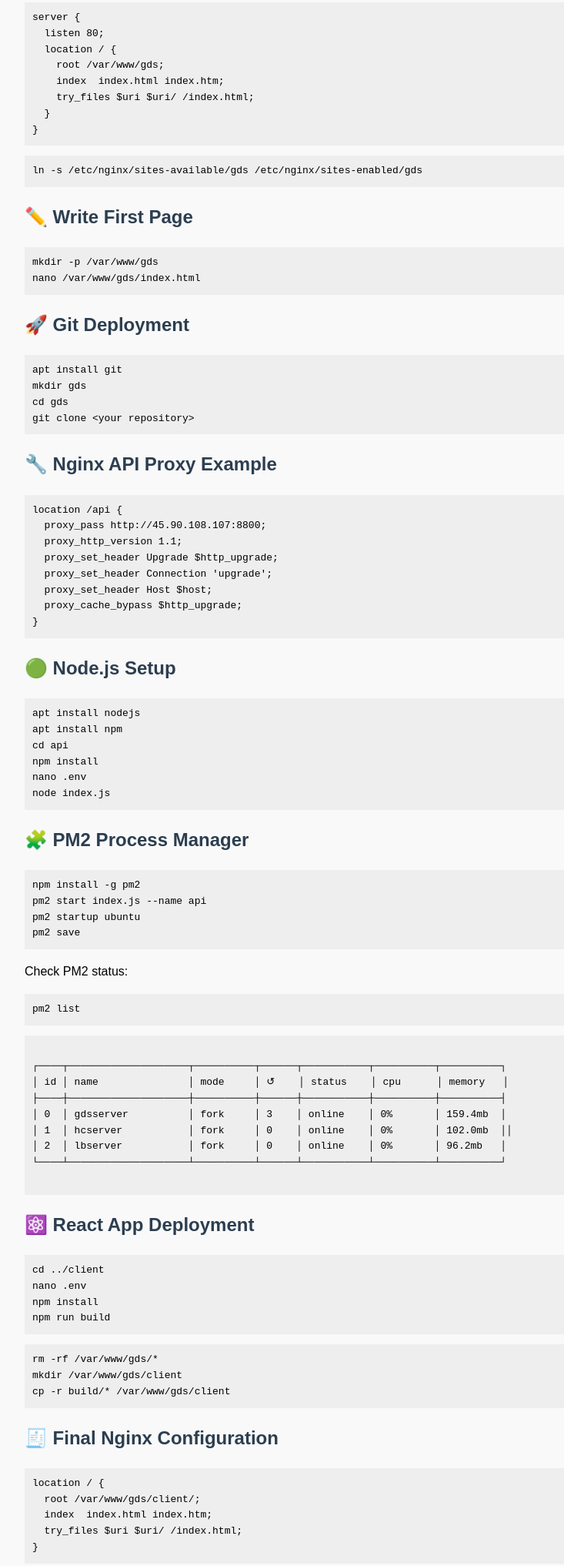
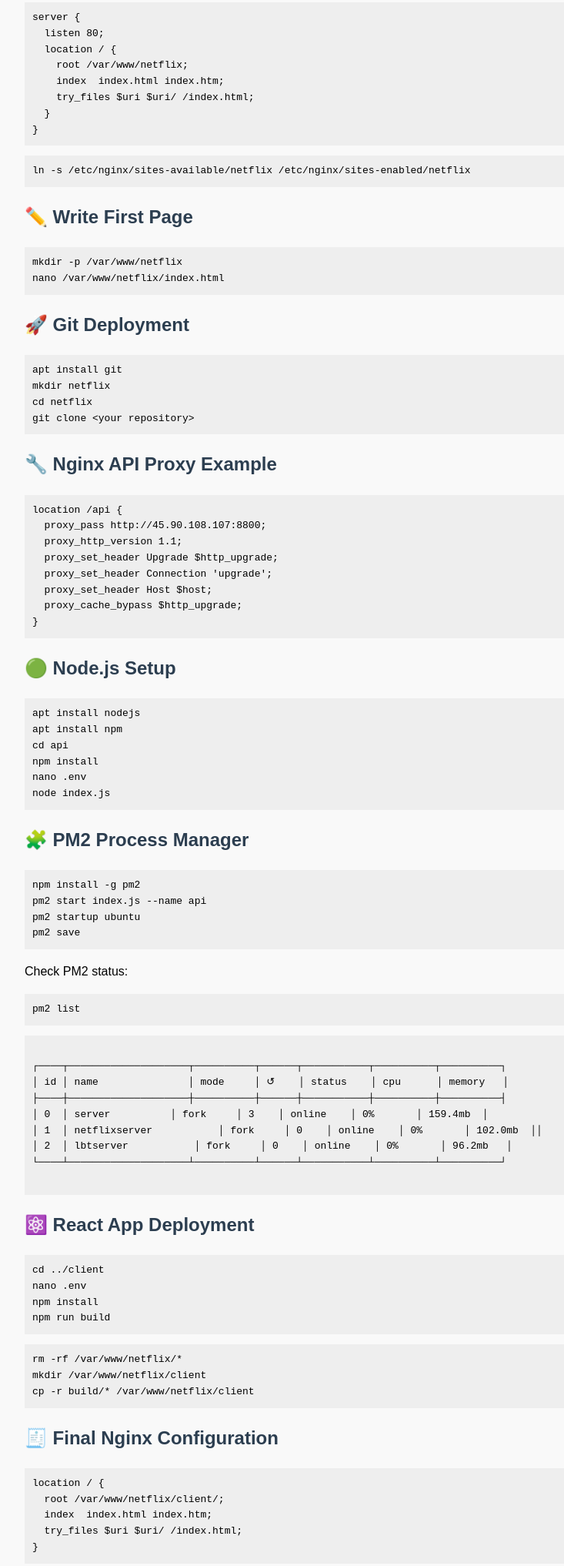
Before and after one commit to hemavmane/Portfolio, a plain HTML site: page blog.html in a window 1280 px wide. Shown: the part 1547-3581 px from the top of the page at 77% size, without its empty margins (208-941 px from the left). Drawn offline with Linux system fonts and the light colour scheme.

Commit message:
Update blog.html

```diff
--- a/blog.html
+++ b/blog.html
@@ -77,25 +77,25 @@ ufw allow "Nginx Full"</code></pre>
 rm /etc/nginx/sites-enabled/default</code></pre>
 
   <h2>🧾 Initial Nginx Config</h2>
-  <pre><code>nano /etc/nginx/sites-available/gds</code></pre>
+  <pre><code>nano /etc/nginx/sites-available/netflix</code></pre>
   <pre><code>server {
   listen 80;
   location / {
-    root /var/www/gds;
+    root /var/www/netflix;
     index  index.html index.htm;
     try_files $uri $uri/ /index.html;
   }
 }</code></pre>
-  <pre><code>ln -s /etc/nginx/sites-available/gds /etc/nginx/sites-enabled/gds</code></pre>
+  <pre><code>ln -s /etc/nginx/sites-available/netflix /etc/nginx/sites-enabled/netflix</code></pre>
 
   <h2>✏️ Write First Page</h2>
-  <pre><code>mkdir -p /var/www/gds
-nano /var/www/gds/index.html</code></pre>
+  <pre><code>mkdir -p /var/www/netflix
+nano /var/www/netflix/index.html</code></pre>
 
   <h2>🚀 Git Deployment</h2>
   <pre><code>apt install git
-mkdir gds
-cd gds
+mkdir netflix
+cd netflix
 git clone &lt;your repository&gt;</code></pre>
 
   <h2>🔧 Nginx API Proxy Example</h2>
@@ -128,9 +128,9 @@ pm2 save</code></pre>
 ┌────┬────────────────────┬──────────┬──────┬───────────┬──────────┬──────────┐
 │ id │ name               │ mode     │ ↺    │ status    │ cpu      │ memory   │
 ├────┼────────────────────┼──────────┼──────┼───────────┼──────────┼──────────┤
-│ 0  │ gdsserver          │ fork     │ 3    │ online    │ 0%       │ 159.4mb  │
-│ 1  │ hcserver           │ fork     │ 0    │ online    │ 0%       │ 102.0mb  ││
-│ 2  │ lbserver           │ fork     │ 0    │ online    │ 0%       │ 96.2mb   │
+│ 0  │ server          │ fork     │ 3    │ online    │ 0%       │ 159.4mb  │
+│ 1  │ netflixserver           │ fork     │ 0    │ online    │ 0%       │ 102.0mb  ││
+│ 2  │ lbtserver           │ fork     │ 0    │ online    │ 0%       │ 96.2mb   │
 └────┴────────────────────┴──────────┴──────┴───────────┴──────────┴──────────┘
   </code></pre>
 
@@ -139,13 +139,13 @@ pm2 save</code></pre>
 nano .env
 npm install
 npm run build</code></pre>
-  <pre><code>rm -rf /var/www/gds/*
-mkdir /var/www/gds/client
-cp -r build/* /var/www/gds/client</code></pre>
+  <pre><code>rm -rf /var/www/netflix/*
+mkdir /var/www/netflix/client
+cp -r build/* /var/www/netflix/client</code></pre>
 
   <h2>🧾 Final Nginx Configuration</h2>
   <pre><code>location / {
-  root /var/www/gds/client/;
+  root /var/www/netflix/client/;
   index  index.html index.htm;
   try_files $uri $uri/ /index.html;
 }</code></pre>
@@ -161,7 +161,7 @@ cp -r build/* /var/www/gds/client</code></pre>
  listen 80;
  server_name example.com www.example.com;
  location / {
-  root /var/www/gds/client;
+  root /var/www/netflix/client;
   index index.html index.htm;
   try_files $uri $uri/ /index.html;
  }
@@ -184,7 +184,7 @@ server {
  listen 80;
  server_name admin.example.com;
  location / {
-  root /var/www/gds/admin;
+  root /var/www/netflix/admin;
   index index.html index.htm;
   try_files $uri $uri/ /index.html;
  }
```
